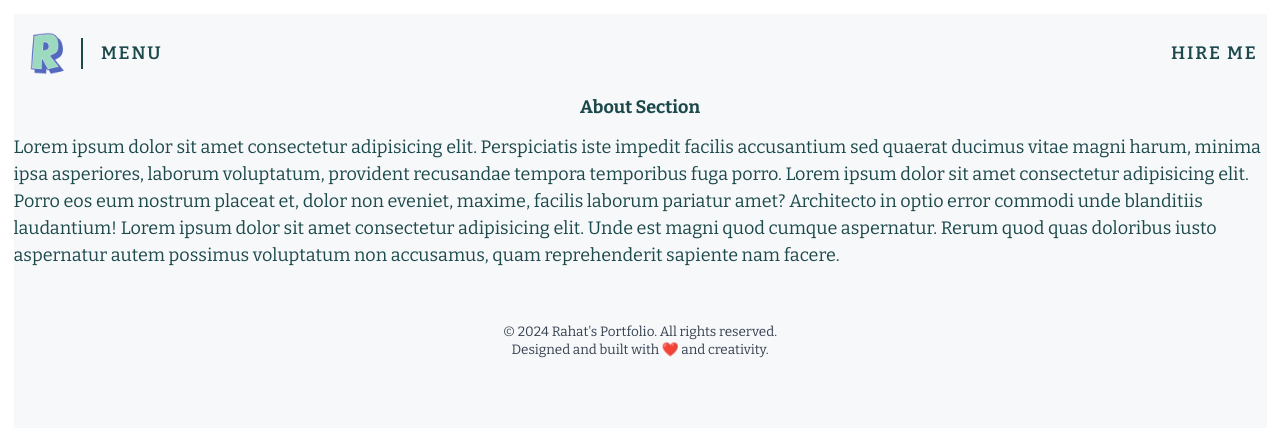
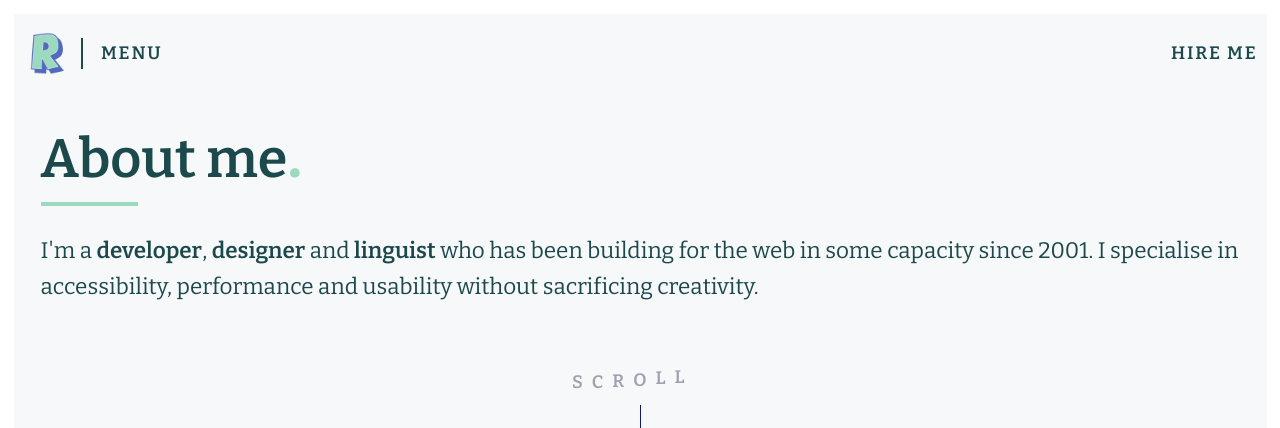
Before and after one commit to ToxicalNoob3062/folio, a Next.js app: page /about in a window 1280 px wide. Shown: the top 428 px of the page. Built offline with nearby package versions, Linux system fonts and the light colour scheme.

Commit message:
added two new images for about page in stock. extracted out scrooll indicator as a component for reusability and finsihed a quarter of about page . Fixed text width issues in Intro. and made the bold text font same to inherit its parent font.

```diff
--- a/src/app/about/page.tsx
+++ b/src/app/about/page.tsx
@@ -1,17 +1,22 @@
+"use client";
+import Intro from "@/components/common/Intro";
+import ScrollIndicator from "@/components/common/Scroll";
+import { useCompletion } from "@/context/CompletionContext";
+
 export default function About() {
+  const { completion } = useCompletion();
   return (
     <div className="">
-      <h1 className="font-bold mb-3 text-center">About Section</h1>
-      Lorem ipsum dolor sit amet consectetur adipisicing elit. Perspiciatis iste
-      impedit facilis accusantium sed quaerat ducimus vitae magni harum, minima
-      ipsa asperiores, laborum voluptatum, provident recusandae tempora
-      temporibus fuga porro. Lorem ipsum dolor sit amet consectetur adipisicing
-      elit. Porro eos eum nostrum placeat et, dolor non eveniet, maxime, facilis
-      laborum pariatur amet? Architecto in optio error commodi unde blanditiis
-      laudantium! Lorem ipsum dolor sit amet consectetur adipisicing elit. Unde
-      est magni quod cumque aspernatur. Rerum quod quas doloribus iusto
-      aspernatur autem possimus voluptatum non accusamus, quam reprehenderit
-      sapiente nam facere.
+      <div className="min-h-screen flex flex-col items-center gap-8">
+        {completion && (
+          <Intro
+            heading={"About me"}
+            content="I'm a **developer**, **designer** and **linguist** who has been building for the web in some capacity since 2001. I specialise in accessibility, performance and usability without sacrificing creativity."
+            direct
+          />
+        )}
+        <ScrollIndicator delay={1} />
+      </div>
     </div>
   );
 }
--- a/src/app/page.tsx
+++ b/src/app/page.tsx
@@ -6,6 +6,7 @@ import { extendedColors } from "../../tailwind.config";
 import { useSwapPage } from "@/context/TransitContext";
 import { useCompletion } from "@/context/CompletionContext";
 import Intro from "@/components/common/Intro";
+import ScrollIndicator from "@/components/common/Scroll";
 
 function getStripingStyle(
   color: string,
@@ -30,8 +31,8 @@ export default function Home() {
   return (
     <>
       {/* hero section */}
-      <div className="h-full flex flex-col items-center justify-center">
-        <div className="h-[60vh]">
+      <div className="min-h-screen flex flex-col items-center">
+        <div className="">
           <div className="w-96 h-96 relative z-0 ">
             {/* Image Animation */}
             {completion && (
@@ -93,35 +94,7 @@ export default function Home() {
             </motion.h1>
           )}
         </div>
-        <div className="flex-grow flex flex-col">
-          {completion ? (
-            <motion.h4
-              initial={{
-                opacity: 0,
-              }}
-              animate={{
-                opacity: 1,
-              }}
-              transition={{
-                duration: 1,
-                easeIn,
-                delay: 2,
-              }}
-              className="font-semibold text-gray-400 text-base tracking-[0.3em] mr-4 wave-container"
-            >
-              {["S", "C", "R", "O", "L", "L"].map((letter, index) => (
-                <span className="wave-letter" key={index}>
-                  {letter}
-                </span>
-              ))}
-            </motion.h4>
-          ) : (
-            <div className="opacity-0 font-semibold text-base tracking-[0.3em] mr-4">
-              SCROLL
-            </div>
-          )}
-          <div className="border-r border-home-primary flex-grow mt-2"></div>
-        </div>
+        <ScrollIndicator delay={2} />
       </div>
       {/* Call to action section */}
       <div className="flex-shrink-0 mt-28">
--- a/src/components/common/Bold.tsx
+++ b/src/components/common/Bold.tsx
@@ -6,7 +6,7 @@ export default function Text({ txt }: { txt: string }) {
     return parts.map((part, index) => {
       if (part.startsWith("**") && part.endsWith("**")) {
         return (
-          <span key={index} className="text-lg font-semibold">
+          <span key={index} className="font-semibold">
             {part.slice(2, -2)}
           </span>
         );
--- a/src/components/common/Intro.tsx
+++ b/src/components/common/Intro.tsx
@@ -92,7 +92,7 @@ export default function Intro({
           easeIn,
         }}
       >
-        <p className="pt-6 text-xl w-96">
+        <p className="pt-6 text-xl leading-relaxed">
           <Text txt={content} />
         </p>
         {children ? children : null}
--- /dev/null
+++ b/src/components/common/Scroll.tsx
@@ -0,0 +1,46 @@
+import { useCompletion } from "@/context/CompletionContext";
+import { easeIn, motion } from "framer-motion";
+
+export default function ScrollIndicator({ delay }: { delay?: number }) {
+  const { completion } = useCompletion();
+  return (
+    <div className="flex-grow flex flex-col items-center justify-center ">
+      {completion && (
+        <>
+          <motion.h4
+            initial={{
+              opacity: 0,
+            }}
+            animate={{
+              opacity: 1,
+            }}
+            transition={{
+              duration: 0.5,
+              delay: delay || 0,
+              easeIn,
+            }}
+            className="font-semibold text-gray-400 text-base tracking-[0.3em] mr-4 wave-container"
+          >
+            {["S", "C", "R", "O", "L", "L"].map((letter, index) => (
+              <span className="wave-letter" key={index}>
+                {letter}
+              </span>
+            ))}
+          </motion.h4>
+          <div className="flex-grow mt-2 relative">
+            <motion.div
+              initial={{ height: "0%" }}
+              animate={{ height: "100%" }}
+              transition={{
+                duration: 1,
+                delay: (delay || 0) + 0.5,
+                ease: "easeInOut",
+              }}
+              className="border-r border-home-primary absolute bottom-0"
+            ></motion.div>
+          </div>
+        </>
+      )}
+    </div>
+  );
+}
--- a/src/components/writing/Article.tsx
+++ b/src/components/writing/Article.tsx
@@ -3,7 +3,7 @@ import { Article } from "@/data/routes";
 export default function ArticleLink({ title, summary, date }: Article) {
   return (
     <div className="py-6 mx-4 border-b border-writing-primary text-writing-primary">
-      <h2 className="font-semibold text-writing-lining text-xl tracking-widest mb-4">
+      <h2 className="font-semibold text-writing-lining text-xl tracking-widest my-4">
         {date}
       </h2>
       <div>
@@ -15,7 +15,7 @@ export default function ArticleLink({ title, summary, date }: Article) {
         >
           {title}
         </a>
-        <p className="font-medium text-lg">{summary}</p>
+        <p className="font-medium text-lg mb-14">{summary}</p>
       </div>
     </div>
   );
```
Also changed, not shown: public/cropped-me.png (added), public/thoughts2.png (added).
